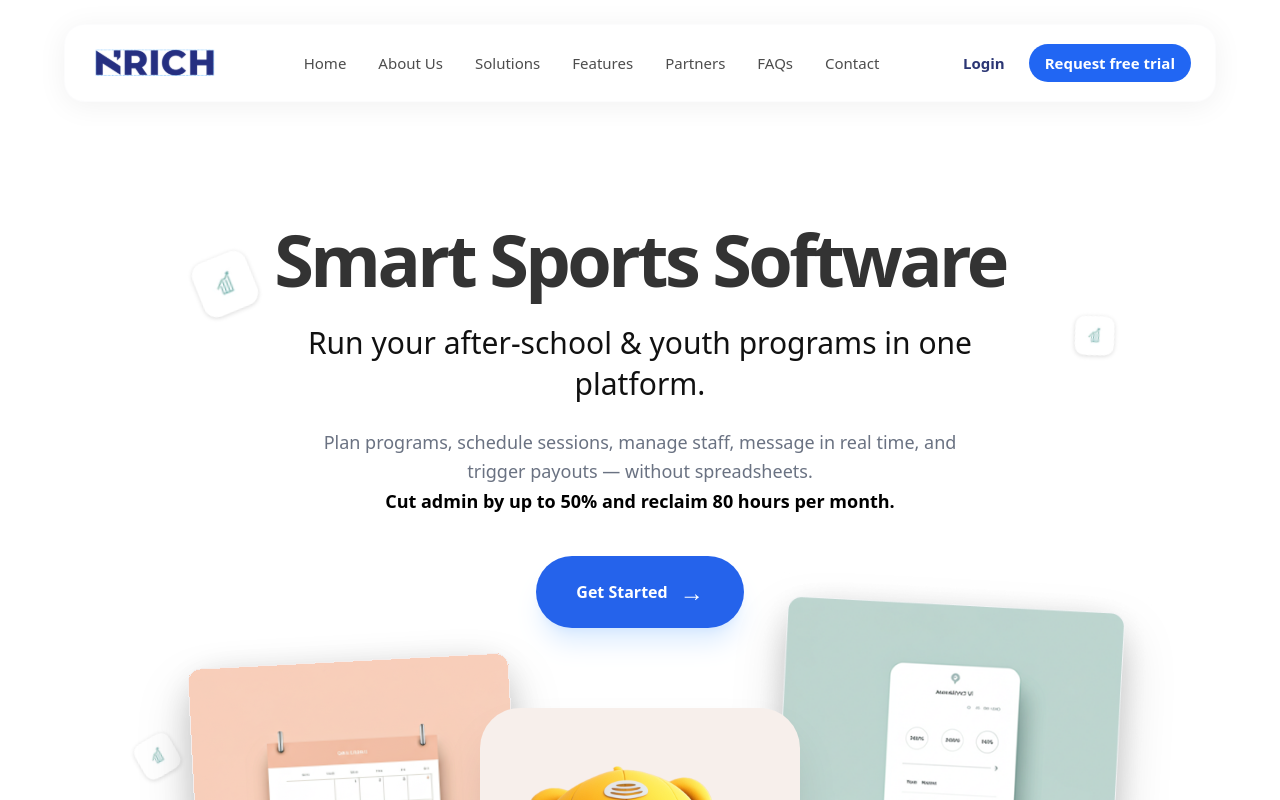
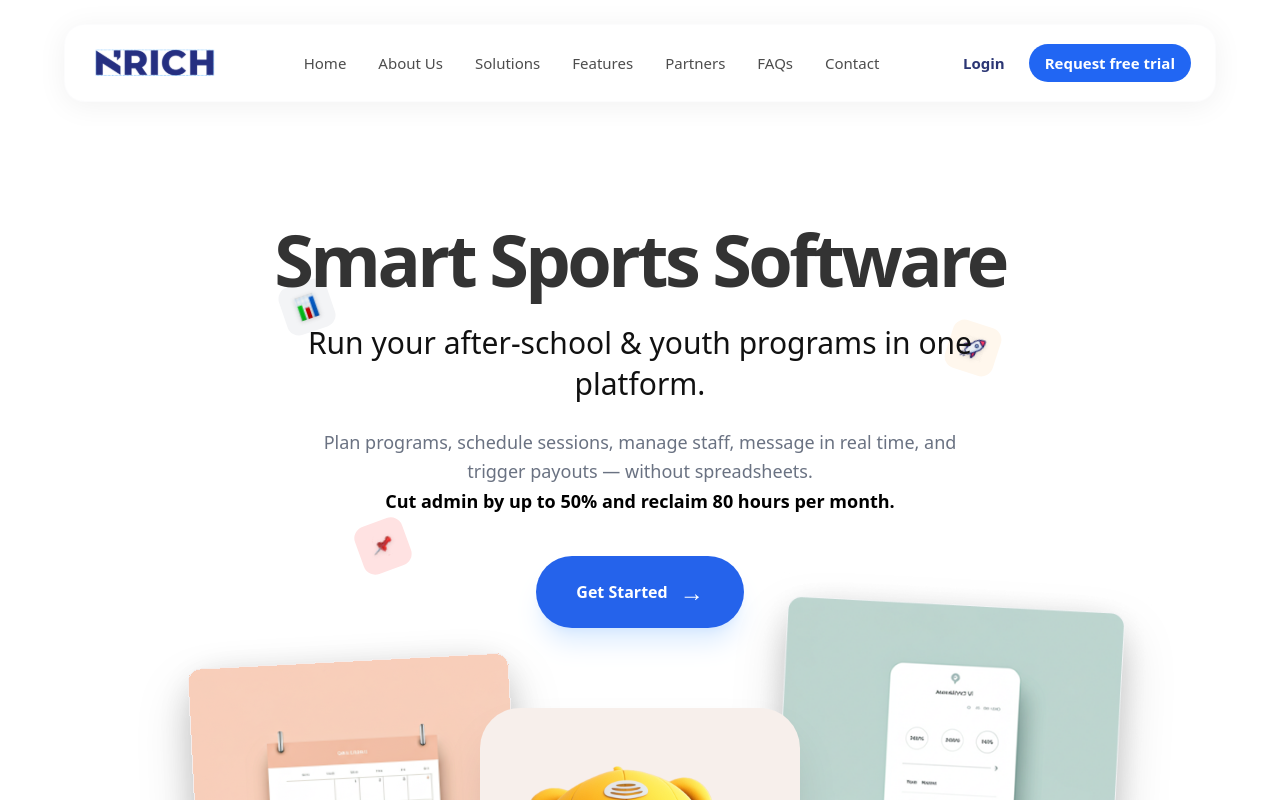
Before and after one commit to NigarHasanzda/Nrich_web, a Next.js app: page / in a window 1280 px wide. Shown: the top 800 px of the page. Built offline with nearby package versions, Linux system fonts and the light colour scheme.

Commit message:
Hero section

```diff
--- a/src/components/_home/HeroSection.tsx
+++ b/src/components/_home/HeroSection.tsx
@@ -5,21 +5,40 @@ export default function HeroSection() {
   return (
     <section className="relative w-full min-h-screen bg-white pt-16 md:pt-24 pb-20 flex flex-col items-center select-none overflow-hidden">
 
-      {/* Floating Icons with Rotation */}
 {[
-        { src: "/charticon.svg", pos: "top-[12%] left-[15%]", rotate: "-rotate-12" },
-        { src: "/Chart.svg", pos: "top-[18%] right-[12%]", rotate: "rotate-12 " },
-        { src: "/Chart.svg", pos: "bottom-[35%] left-[10%]", rotate: "-rotate-[20deg] " },
+
+  {
+    src: "/rocket.png",
+    pos: "top-[19%] right-[22%]",
+    rotate: "rotate-18",
+    bg: "bg-[#FFF7ED]"
+  },
+
+  // LEFT TOP (degree)
+  {
+    src: "/degree.png",
+    pos: "top-[15%] left-[22%]",
+    rotate: "-rotate-19",
+    bg: "bg-gray-100"
+  },
+
+  // LEFT BOTTOM (attachment under degree)
+  {
+    src: "/attachment.svg",
+    pos: "top-[38%] left-[28%]",
+    rotate: "-rotate-[20deg]",
+    bg: "bg-red-100"
+  },
 ].map((icon, i) => (
   <div
     key={i}
-          className={`absolute ${icon.pos} ${icon.rotate} hidden md:block transition-transform hover:scale-110 duration-300`}
+    className={`absolute ${icon.pos} ${icon.rotate} hidden md:flex items-center justify-center w-[50px] h-[50px] rounded-xl ${icon.bg} transition-transform hover:scale-110 duration-300`}
   >
     <Image
       src={icon.src}
       alt="icon"
-            width={67}
-            height={67}
+      width={24}
+      height={24}
       className="drop-shadow-sm"
     />
   </div>
```
Also changed, not shown: public/attachment.svg (added), public/rocket.png (added). Lines whose indentation alone changed are shown as unchanged.
